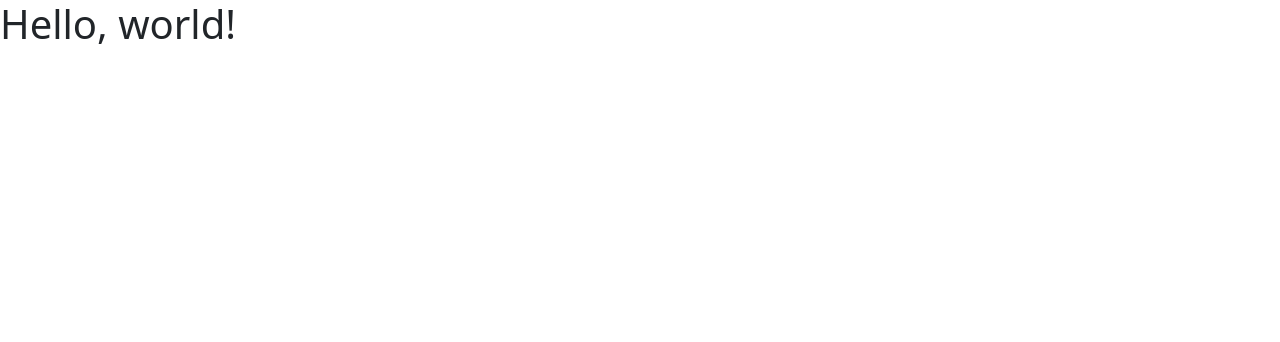
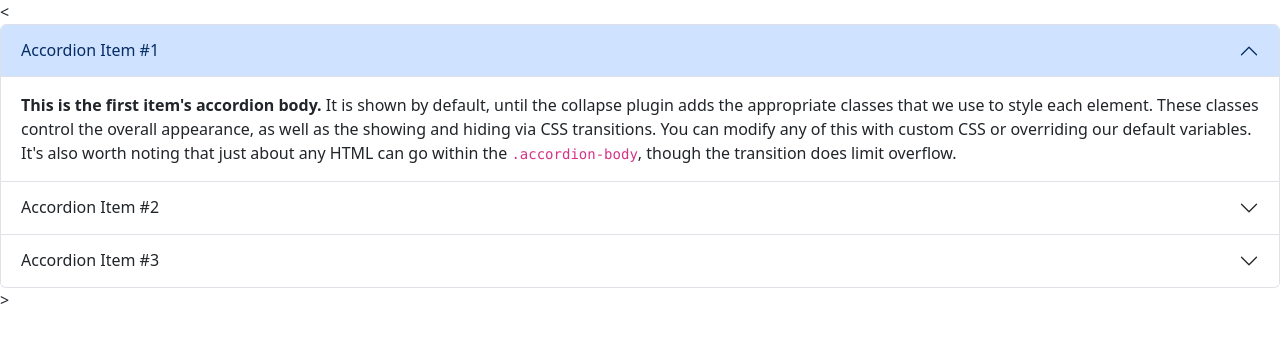
Before and after one commit to mariareiss/MIS_4013_homework_1, a plain HTML site: page index.html in a window 1280 px wide. Drawn offline with nearby package versions, Linux system fonts and the light colour scheme.

Commit message:
Update index.html

```diff
--- a/index.html
+++ b/index.html
@@ -7,7 +7,44 @@
     <link href="https://cdn.jsdelivr.net/npm/bootstrap@5.3.1/dist/css/bootstrap.min.css" rel="stylesheet" integrity="sha384-4bw+/aepP/YC94hEpVNVgiZdgIC5+VKNBQNGCHeKRQN+PtmoHDEXuppvnDJzQIu9" crossorigin="anonymous">
   </head>
   <body>
-    <h1>Hello, world!</h1>
+    <<div class="accordion" id="accordionExample">
+  <div class="accordion-item">
+    <h2 class="accordion-header">
+      <button class="accordion-button" type="button" data-bs-toggle="collapse" data-bs-target="#collapseOne" aria-expanded="true" aria-controls="collapseOne">
+        Accordion Item #1
+      </button>
+    </h2>
+    <div id="collapseOne" class="accordion-collapse collapse show" data-bs-parent="#accordionExample">
+      <div class="accordion-body">
+        <strong>This is the first item's accordion body.</strong> It is shown by default, until the collapse plugin adds the appropriate classes that we use to style each element. These classes control the overall appearance, as well as the showing and hiding via CSS transitions. You can modify any of this with custom CSS or overriding our default variables. It's also worth noting that just about any HTML can go within the <code>.accordion-body</code>, though the transition does limit overflow.
+      </div>
+    </div>
+  </div>
+  <div class="accordion-item">
+    <h2 class="accordion-header">
+      <button class="accordion-button collapsed" type="button" data-bs-toggle="collapse" data-bs-target="#collapseTwo" aria-expanded="false" aria-controls="collapseTwo">
+        Accordion Item #2
+      </button>
+    </h2>
+    <div id="collapseTwo" class="accordion-collapse collapse" data-bs-parent="#accordionExample">
+      <div class="accordion-body">
+        <strong>This is the second item's accordion body.</strong> It is hidden by default, until the collapse plugin adds the appropriate classes that we use to style each element. These classes control the overall appearance, as well as the showing and hiding via CSS transitions. You can modify any of this with custom CSS or overriding our default variables. It's also worth noting that just about any HTML can go within the <code>.accordion-body</code>, though the transition does limit overflow.
+      </div>
+    </div>
+  </div>
+  <div class="accordion-item">
+    <h2 class="accordion-header">
+      <button class="accordion-button collapsed" type="button" data-bs-toggle="collapse" data-bs-target="#collapseThree" aria-expanded="false" aria-controls="collapseThree">
+        Accordion Item #3
+      </button>
+    </h2>
+    <div id="collapseThree" class="accordion-collapse collapse" data-bs-parent="#accordionExample">
+      <div class="accordion-body">
+        <strong>This is the third item's accordion body.</strong> It is hidden by default, until the collapse plugin adds the appropriate classes that we use to style each element. These classes control the overall appearance, as well as the showing and hiding via CSS transitions. You can modify any of this with custom CSS or overriding our default variables. It's also worth noting that just about any HTML can go within the <code>.accordion-body</code>, though the transition does limit overflow.
+      </div>
+    </div>
+  </div>
+</div>>
     <script src="https://cdn.jsdelivr.net/npm/bootstrap@5.3.1/dist/js/bootstrap.bundle.min.js" integrity="sha384-HwwvtgBNo3bZJJLYd8oVXjrBZt8cqVSpeBNS5n7C8IVInixGAoxmnlMuBnhbgrkm" crossorigin="anonymous"></script>
   </body>
 </html>
```
